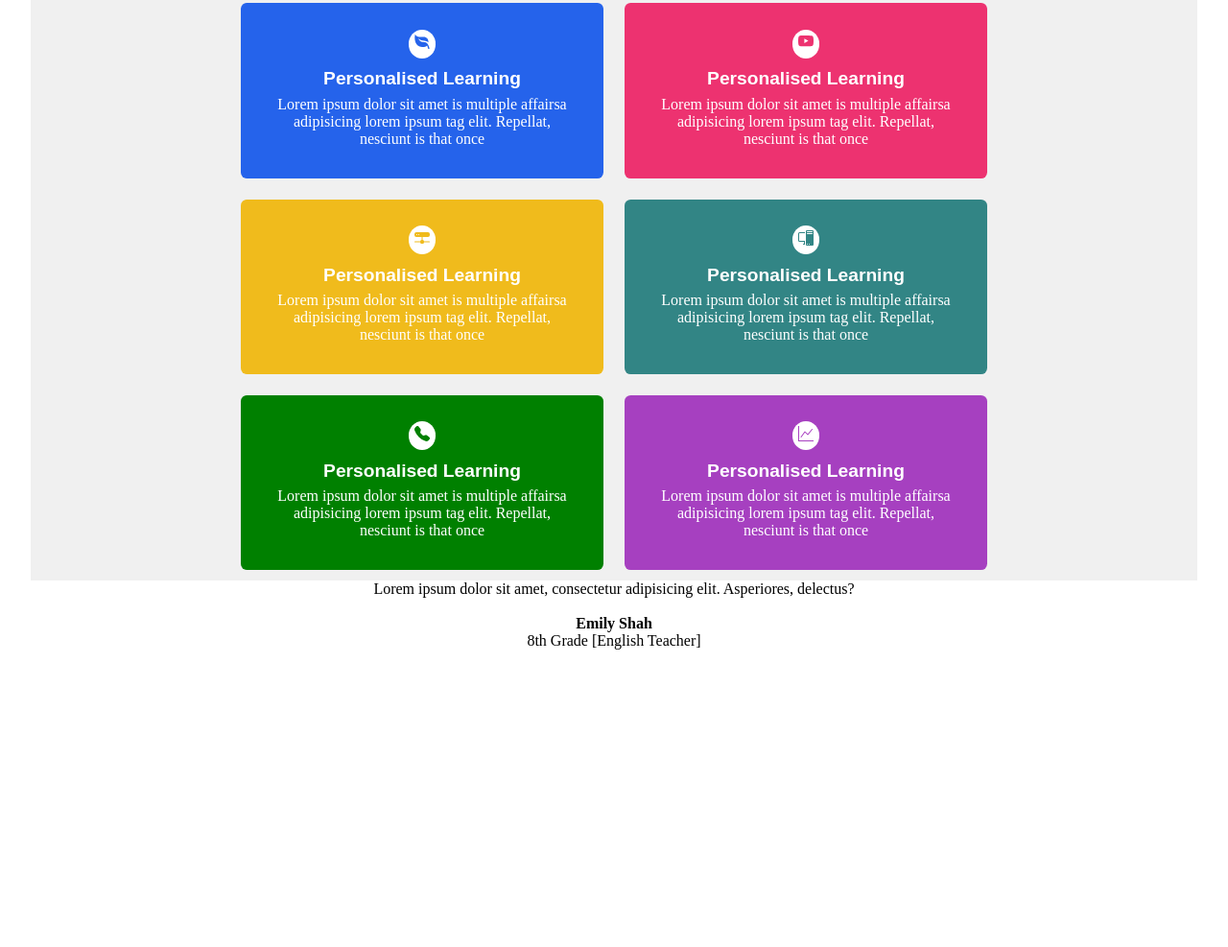
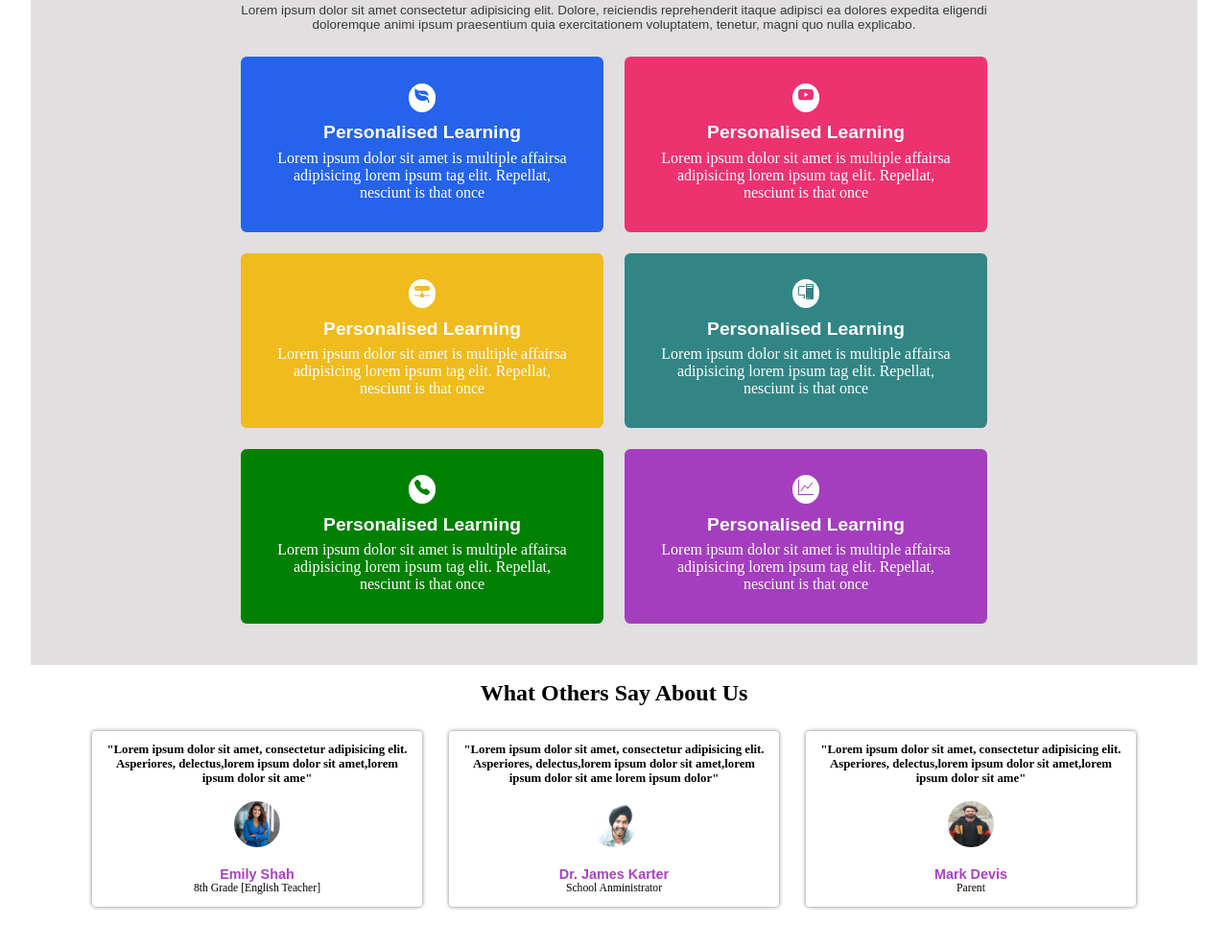
Before and after one commit to Nikhat310/FrontEnd-Project, a plain HTML site: page index.html in a window 1280 px wide. Shown: the part 1009-1996 px from the top of the page at 96% size. Before the commit the page ends 1686 px from the top, so only its background shows below. Drawn offline with Linux system fonts and the light colour scheme.

Commit message:
updated project

```diff
--- a/index.html
+++ b/index.html
@@ -275,15 +275,57 @@
 
       <!-- testimonial section -->
       <div class="testimonial-section">
-        <p class="feedback">
-          Lorem ipsum dolor sit amet, consectetur adipisicing elit. Asperiores,
-          delectus?
-        </p>
-        <img class="customers" />
+        <h2 class="testimonial-head">What Others Say About Us</h2>
+        <div class="testimonials">
+          <div class="testimonial">
+            <p class="feedback">
+              "Lorem ipsum dolor sit amet, consectetur adipisicing elit.
+              Asperiores, delectus,lorem ipsum dolor sit amet,lorem ipsum dolor
+              sit ame"
+            </p>
+            <img class="customers" src="face1.avif" />
 
-        <h4 class="names">Emily Shah</h4>
-        <p class="passion">8th Grade [English Teacher]</p>
+            <h4 class="names">Emily Shah</h4>
+            <p class="passion">8th Grade [English Teacher]</p>
+          </div>
+          <div class="testimonial">
+            <p class="feedback">
+              "Lorem ipsum dolor sit amet, consectetur adipisicing elit.
+              Asperiores, delectus,lorem ipsum dolor sit amet,lorem ipsum dolor
+              sit ame lorem ipsum dolor"
+            </p>
+            <img class="customers" src="face7.jpg" />
+
+            <h4 class="names">Dr. James Karter</h4>
+            <p class="passion">School Anministrator</p>
+          </div>
+          <div class="testimonial">
+            <p class="feedback">
+              "Lorem ipsum dolor sit amet, consectetur adipisicing elit.
+              Asperiores, delectus,lorem ipsum dolor sit amet,lorem ipsum dolor
+              sit ame"
+            </p>
+            <img class="customers" src="face6.jpg" />
+
+            <h4 class="names">Mark Devis</h4>
+            <p class="passion">Parent</p>
+          </div>
+        </div>
       </div>
+
+      <!-- newsletter section -->
+<div class="newsletter-section">
+  <div>
+  <img></div>
+  <div>
+    <form>
+
+    </form>
+  </div>
+
+
+</div>
+
     </div>
   </body>
 </html>
--- a/style.css
+++ b/style.css
@@ -99,7 +99,7 @@ body {
   width: 30rem;
   height: 27rem;
   /* border-radius: 1.2rem; */
-  margin-top: 2rem;
+  /* margin-top: 2rem; */
   /* overflow: hidden; */
   box-shadow: 0px 4px 8px rgba(0, 0, 0, 0.1);
 }
@@ -189,6 +189,7 @@ body {
   box-shadow: 0px 0px 10px rgba(0, 0, 0, 0.1);
   height: 58vh;
   border-radius: 1.2rem;
+  margin-top: 1rem;
 }
 @media screen and (min-width: 768px) {
   .container {
@@ -213,7 +214,7 @@ body {
 .trusted-section {
   display: flex;
   justify-content: center;
-  background-color: rgb(211, 207, 207);
+  background-color: rgb(224, 222, 222);
   padding: 1rem;
   margin-left: 8.5rem;
   margin-right: 8.5rem;
@@ -244,15 +245,15 @@ body {
   }
   .hero-end {
     margin-top: 1rem;
-    /* margin-bottom: auto; */
+    /* margin-bottom: 1rem; */
   }
   .head {
     margin-bottom: auto;
   }
 }
 .card {
-  background-color: var(--light-gray);
-  margin: 0;
+  background-color: rgba(224, 222, 222, 0.962);
+  margin: 2.5rem 0 1rem 0;
   padding: 0;
 }
 .card-body-1 {
@@ -280,6 +281,7 @@ body {
   display: grid;
   grid-template-columns: repeat(2, 1fr);
   grid-template-rows: repeat(3, 1fr);
+  padding-bottom: 2rem;
 }
 .cardss {
   padding: 2rem;
@@ -347,3 +349,57 @@ body {
     grid-template-columns: repeat(1, 1fr);
   }
 }
+.testimonial-section {
+  max-width: 1100px;
+  margin: 1rem auto 2rem auto;
+  padding: 0 auto;
+  background-color: var(--background-color);
+
+  /* display: grid;
+  grid-template-columns: repeat(3, 1fr); */
+}
+.testimonial-head {
+  margin-top: 1rem;
+}
+.testimonial {
+  margin-top: 1rem;
+  /* border: 0.5px solid rgb(152, 150, 150); */
+  border: none;
+  padding: 0.8rem;
+  margin: 0.4rem;
+  border-radius: 4px;
+  box-shadow: 0 0 4px rgb(122, 121, 121);
+}
+
+.testimonials {
+  display: grid;
+  grid-template-columns: repeat(3, 1fr);
+  margin-top: 1.2rem;
+  gap: 1rem;
+}
+.testimonial:hover {
+  box-shadow: 0 0 10px rgb(187, 105, 187);
+  border: 0.8px solid grey;
+  transition: transform 0.3s ease;
+  transform: scale(1.007);
+}
+.feedback {
+  font-size: 0.8rem;
+  font-weight: 700;
+  /* margin-bottom: 0.67rem; */
+}
+.customers {
+  border-radius: 50%;
+  width: 3rem;
+  height: 3rem;
+  margin-top: 1rem;
+  margin-bottom: 1rem;
+}
+.names {
+  color: rgba(156, 38, 185, 0.871);
+  font-family: Arial, Helvetica, sans-serif;
+  font-size: 0.9rem;
+}
+.passion {
+  font-size: 0.73rem;
+}
```
Also changed, not shown: face1.avif (added), face2.webp (added), face3.jpg (added), face4.webp (added), face6.jpg (added), face7.jpg (added), 1 other file.
